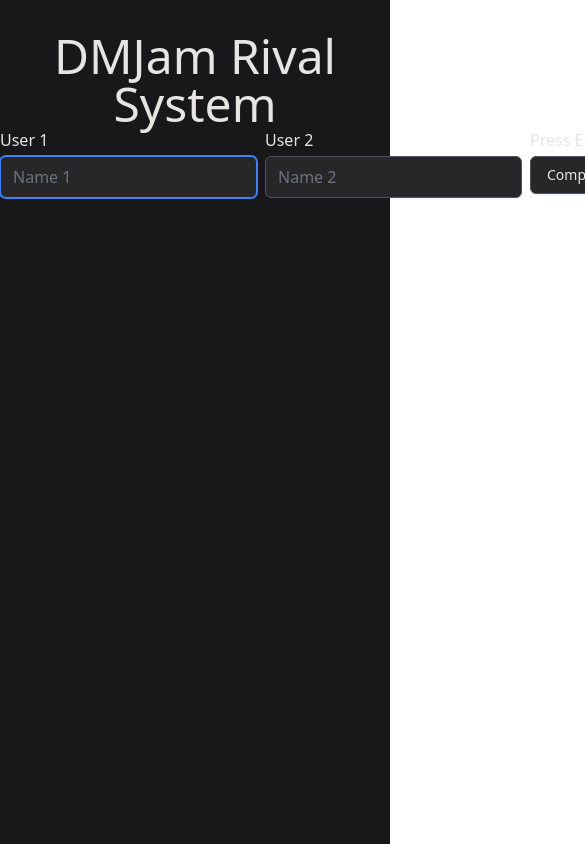
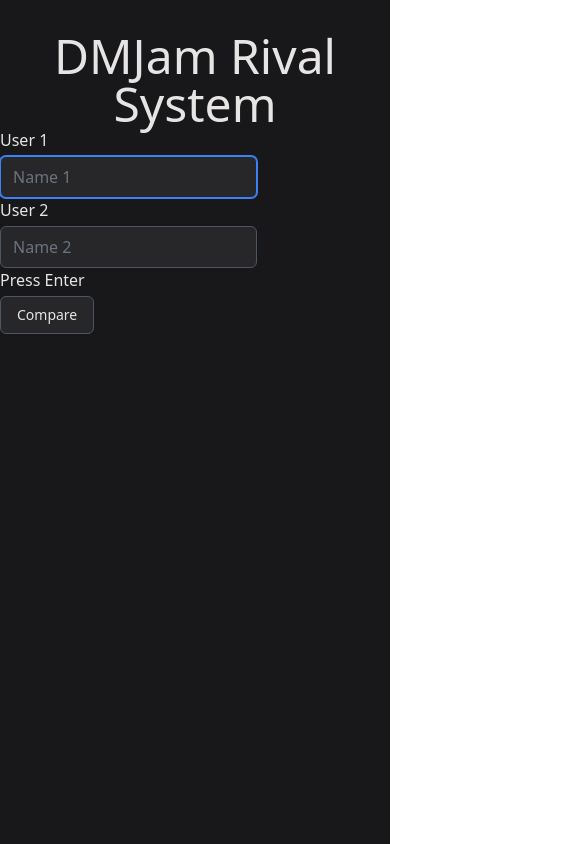
Before and after one commit to KenZync/dm-rivals, a Nuxt app: page / in a window 390 px wide. Shown: the top 844 px of the page, 585 px wide, since content can reach past the window. Built offline with nearby package versions, Linux system fonts and the light colour scheme.

Commit message:
support mobile

```diff
--- a/pages/index.vue
+++ b/pages/index.vue
@@ -5,7 +5,7 @@
         DMJam Rival System
       </div>
       <form>
-        <div class="flex space-x-2">
+        <div class="md:flex md:space-x-2">
           <div>
             <label for="compare1" class="text-md font-medium text-stone-200"
               >User 1</label
@@ -93,7 +93,7 @@
         <span v-else>Sort Newest First</span>
       </button>
 
-      <div class="flex space-x-2" v-if="compare">
+      <div class="flex space-x-2 overflow-auto" v-if="compare">
         <div>
           <div class="text-center mb-2 text-stone-200 font-medium">
             {{ submitted1 }}'s Win
@@ -114,7 +114,7 @@
               <tr
                 class="text-center"
                 v-for="(score, key) in filteredCompareData1"
-                :class="key % 2 === 0 ? undefined : 'bg-zinc-800'"
+                :class="key % 2 === 0 ? 'bg-zinc-900' : 'bg-zinc-800'"
               >
                 <td>{{ score.Rank }}</td>
                 <td>
@@ -167,7 +167,7 @@
               <tr
                 class="text-center"
                 v-for="(score, key) in filteredCompareData2"
-                :class="key % 2 === 0 ? undefined : 'bg-zinc-800'"
+                :class="key % 2 === 0 ? 'bg-zinc-900' : 'bg-zinc-800'"
               >
                 <td>{{ score.Rank }}</td>
                 <td>
```
